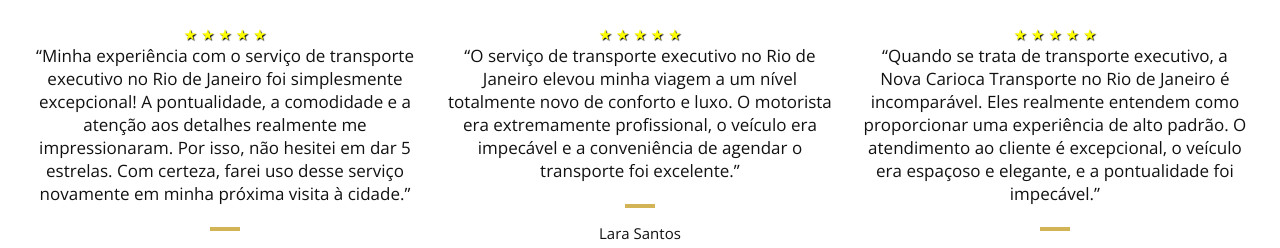
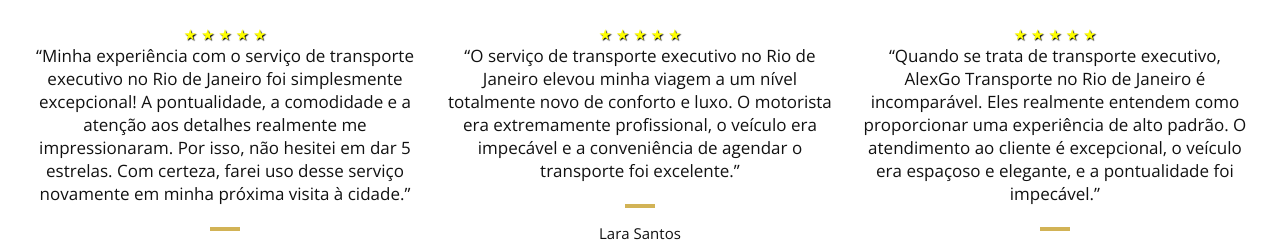
Before and after one commit to ALEEXGGO/alexgo, a plain HTML site: page index.html in a window 1280 px wide. Shown: the part 3364-3612 px from the top of the page. Drawn offline with nearby package versions, Linux system fonts and the light colour scheme.

Commit message:
Update index.html

```diff
--- a/index.html
+++ b/index.html
@@ -358,7 +358,7 @@
                         <span class="star">&#9733;</span>
                         <span class="star">&#9733;</span>
                     </div>
-                    <q>Quando se trata de transporte executivo, a Nova Carioca Transporte no Rio de Janeiro é incomparável. Eles realmente entendem como proporcionar uma experiência de alto padrão. O atendimento ao cliente é excepcional, o veículo era espaçoso e elegante, e a pontualidade foi impecável.</q>
+                    <q>Quando se trata de transporte executivo, AlexGo Transporte no Rio de Janeiro é incomparável. Eles realmente entendem como proporcionar uma experiência de alto padrão. O atendimento ao cliente é excepcional, o veículo era espaçoso e elegante, e a pontualidade foi impecável.</q>
                     <!-- Adicione as 5 estrelas aqui -->
 
                     <footer>Pedro Almeida</footer>
```
